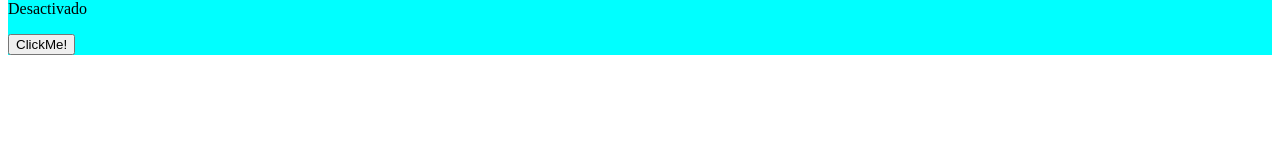
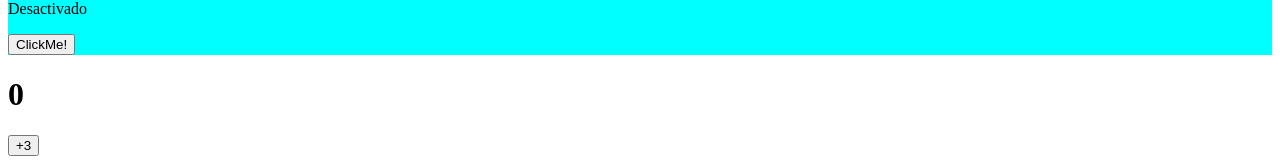
Before and after one commit to miguel98dev/babel-practices-react, a React (Vite) app in the folder button_exercise/: page / in a window 1280 px wide. Shown: the part 727-888 px from the top of the page. Before the commit the page ends 800 px from the top, so only its background shows below. Built offline with nearby package versions, Linux system fonts and the light colour scheme.

Commit message:
28/09/23

```diff
--- a/button_exercise/src/App.jsx
+++ b/button_exercise/src/App.jsx
@@ -3,6 +3,7 @@ import ChildrenContainer from './components/ChildrenContainer'
 import EstadosVariableLocal from './components/EstadosVariableLocal'
 import RenderizadoCondicional from './components/RenderizadoCondicional'
 import Switch from './components/Switch'
+import EstadoFijoRenderizado from './components/EstadoFijoRenderizado'
 
 function App () {
   // se ejecuta al hacer click en cualquier boton
@@ -23,6 +24,7 @@ function App () {
       <RenderizadoCondicional disabled />
       <EstadosVariableLocal />
       <Switch />
+      <EstadoFijoRenderizado />
     </>
   )
 }
--- /dev/null
+++ b/button_exercise/src/components/EstadoFijoRenderizado.jsx
@@ -0,0 +1,19 @@
+import { useState } from 'react'
+
+const EstadoFijoRenderizado = () => {
+  const [number, setNumber] = useState(0)
+
+  const handleClick = () => {
+    // ! setNumber(number + 1) // valor fijo
+    setNumber(n => n + 1) // trabajando con funciones
+    setNumber(n => n + 1)
+  }
+  return (
+    <>
+      <h1>{number}</h1>
+      <button onClick={() => handleClick()}>+3</button>
+    </>
+  )
+}
+
+export default EstadoFijoRenderizado
--- a/button_exercise/src/components/Switch.jsx
+++ b/button_exercise/src/components/Switch.jsx
@@ -7,7 +7,8 @@ const Switch = () => {
   const [state, setState] = useState(false)
 
   const handleClick = () => {
-    setState(!state) // invierte el estado
+    // setState(!state) // invierte el estado
+    setState((prevState) => !prevState) // ambas sirven
   }
 
   return (
```
